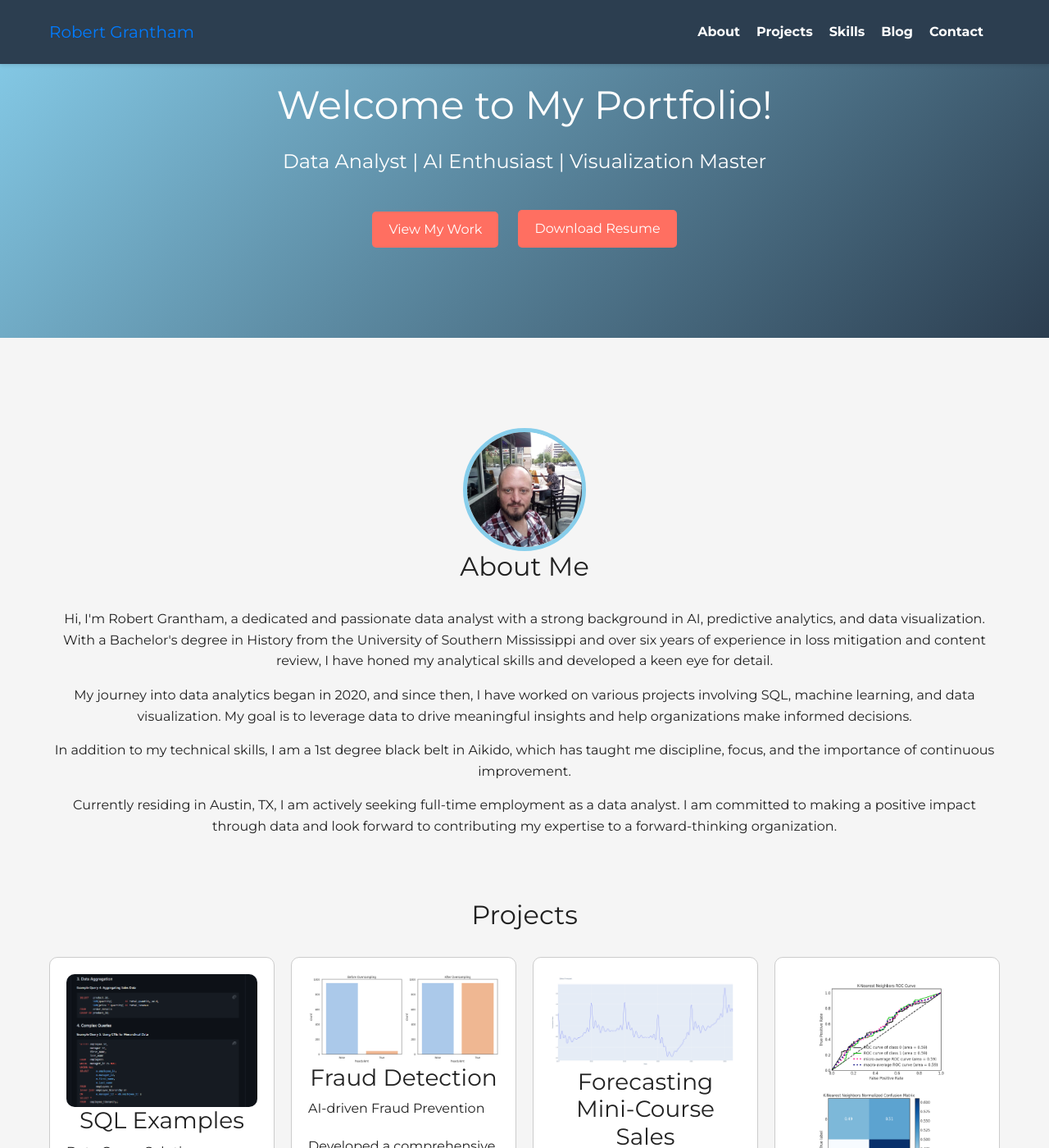
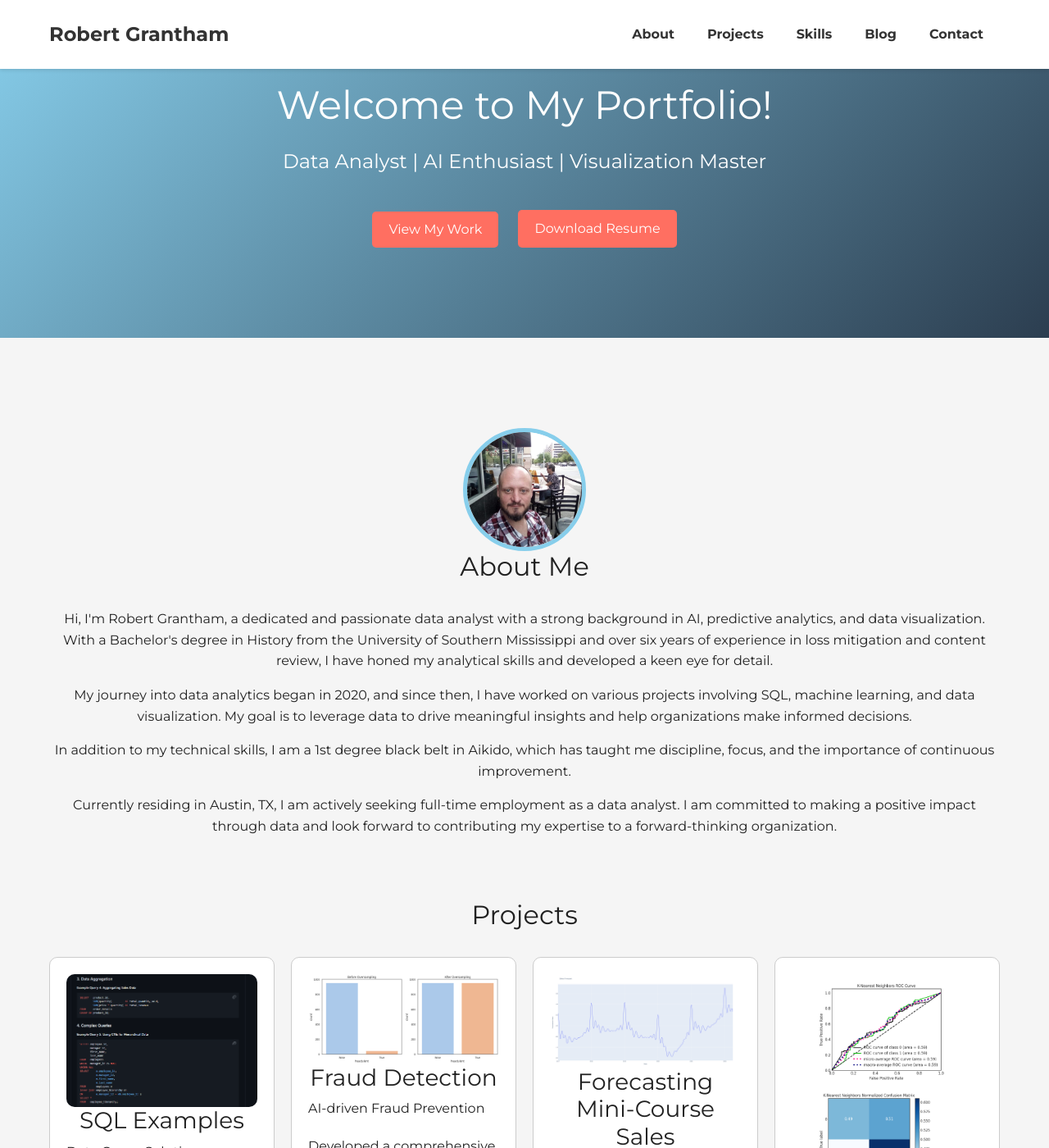
Before and after one commit to rgrantham82/rgrantham82.github.io, a Jekyll site: the page built from index.html, in a window 1280 px wide and 1400 px high. Shown: the whole window at 82% size. Built offline with Jekyll 4.4.1, drawn with Linux system fonts in a browser that asks for light colours; nearby versions of some CDN libraries.

Commit message:
Update header.html

```diff
--- a/_includes/header.html
+++ b/_includes/header.html
@@ -25,3 +25,105 @@
     </div>
   </div>
 </header>
+
+<style>
+  header {
+    background-color: #ffffff;
+    box-shadow: 0 2px 4px rgba(0,0,0,0.1);
+    padding: 10px 0;
+  }
+
+  .navbar {
+    display: flex;
+    align-items: center;
+    justify-content: space-between;
+  }
+
+  .navbar-brand {
+    font-size: 1.5rem;
+    font-weight: bold;
+    color: #333;
+    text-decoration: none;
+  }
+
+  .navbar-toggle {
+    display: none;
+    background: none;
+    border: none;
+    cursor: pointer;
+  }
+
+  .navbar-toggle-icon {
+    width: 24px;
+    height: 2px;
+    background-color: #333;
+    position: relative;
+  }
+
+  .navbar-toggle-icon::before,
+  .navbar-toggle-icon::after {
+    content: '';
+    width: 24px;
+    height: 2px;
+    background-color: #333;
+    position: absolute;
+    left: 0;
+    transition: 0.3s;
+  }
+
+  .navbar-toggle-icon::before {
+    top: -8px;
+  }
+
+  .navbar-toggle-icon::after {
+    top: 8px;
+  }
+
+  .nav-links {
+    list-style: none;
+    display: flex;
+    gap: 20px;
+  }
+
+  .nav-links li {
+    display: inline;
+  }
+
+  .nav-links a {
+    text-decoration: none;
+    color: #333;
+    font-size: 1rem;
+    transition: color 0.3s ease;
+  }
+
+  .nav-links a:hover {
+    color: #007bff;
+  }
+
+  @media (max-width: 768px) {
+    .nav-links {
+      display: none;
+      flex-direction: column;
+      width: 100%;
+      background-color: #ffffff;
+      position: absolute;
+      top: 60px;
+      left: 0;
+    }
+
+    .navbar-toggle {
+      display: block;
+    }
+
+    .navbar-toggle.active + .nav-links {
+      display: flex;
+    }
+  }
+</style>
+
+<script>
+  document.querySelector('.navbar-toggle').addEventListener('click', function() {
+    this.classList.toggle('active');
+    document.querySelector('.nav-links').classList.toggle('active');
+  });
+</script>
```
